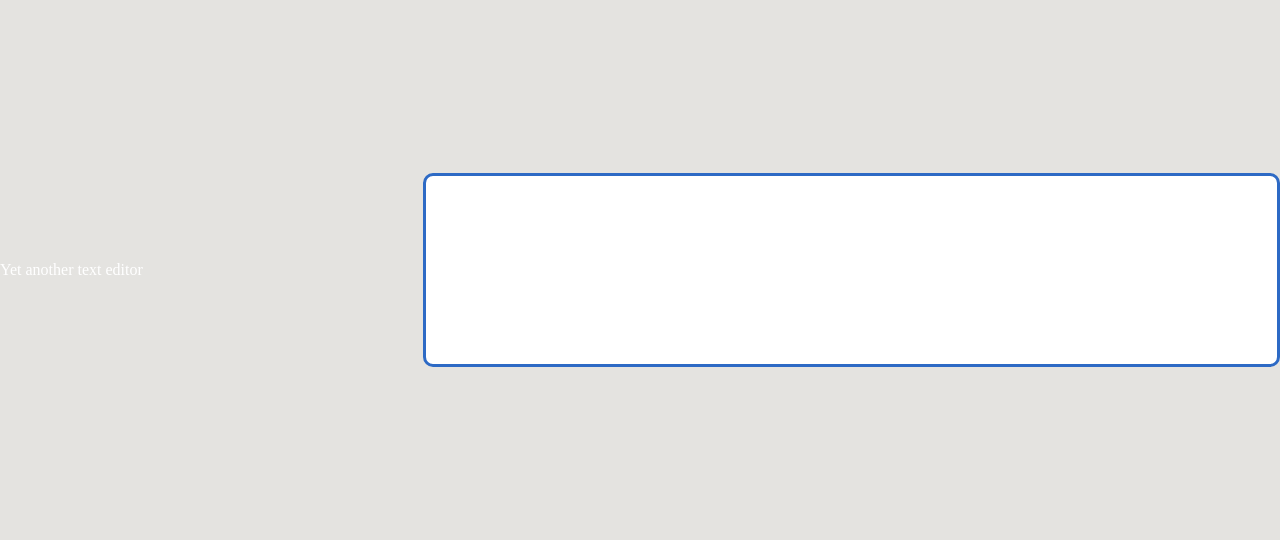
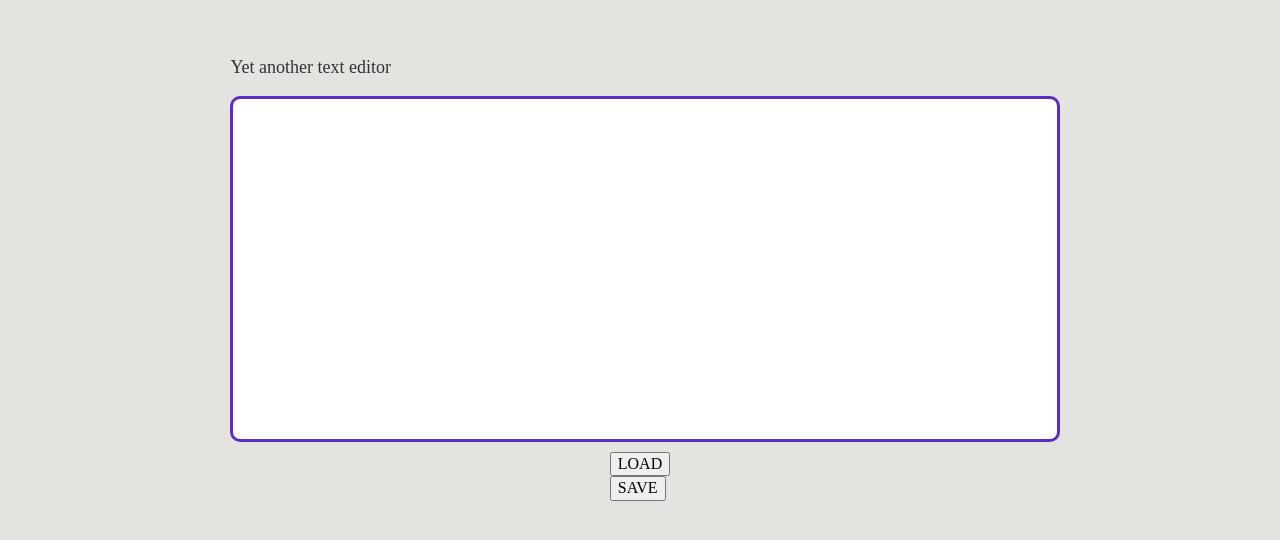
Before and after one commit to cammell/SEd, a website built with webpack: page src/pages/index.html in a window 1280 px wide. Shown: the part 130-670 px from the top of the page. Built offline with nearby package versions, Linux system fonts and the light colour scheme.

Commit message:
added styles to elements, grouped in divs, name and buttons added

```diff
--- a/src/pages/index.html
+++ b/src/pages/index.html
@@ -19,13 +19,28 @@
 
     <!-- uncomment the line below to enable PWA  -->
     <!-- <link rel="manifest" href="manifest.json" /> -->
-
-
   </head>
   <body>
     <div class="container">
-      <p class="name"> Yet another text editor</p>
-      <textarea cols="80" rows="10" type="text" id="editor" class="editor" name="editor" placeholder=""></textarea>
+      <div class="container_name">
+        <p class="name">Yet another text editor</p>
+      </div>
+      <div class="container_input">
+        <textarea
+
+          type="text"
+          id="editor"
+          class="editor"
+          name="editor"
+          placeholder=""
+          autofocus="true"
+        ></textarea>
+      </div>
+      <div class="container_buttons">
+        <button class="button">LOAD</button>
+        <button class="button">SAVE</button>
+      </div>
+      <div class="container_info"></div>
     </div>
   </body>
 </html>
--- a/src/scss/main.scss
+++ b/src/scss/main.scss
@@ -12,25 +12,52 @@ body {
   min-height: 100vh;
 }
 
+.button {
+  display: flex;
+  justify-content: right;
+}
 .container {
-  height: 100%;
-  width: 100%;
+  height: 70vh;
+  width:  80vw;
   display: flex;
-  number: 1;
+  flex-direction: column;
   align-items: center;
   justify-content: center;
 }
-.editor {
-  flex: 2;
+.container_name {
+  display: flex;
+  justify-content: left;
+  width: 80%;
+  maring-left: 15px;
+  color: #333333;
+  font-size: large;
+  font-weight: 500;
+}
+.container_input {
+
   height: 60%;
   width: 80%;
+  margin-bottom: 20px;
+
+}
+
+.editor {
+
+  height: 100%;
+  width: 100%;
   resize: none;
   border-radius: 10px;
   border-style: solid;
   border-width: 3px;
   border-color: #2D6AC5;
+  font-size: large;
+  ;
 }
 
-.name {
-  flex: 1;
+.editor:focus {
+  border-radius: 10px;
+  border-style: solid;
+  border-width: 3px;
+  border-color: #5b2dc5;
+  outline: none;
 }
```
